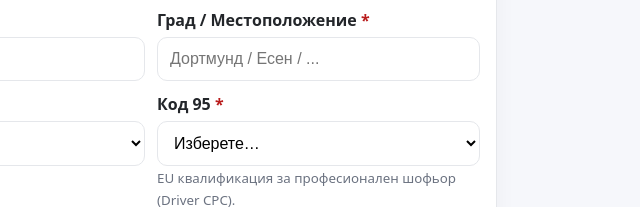
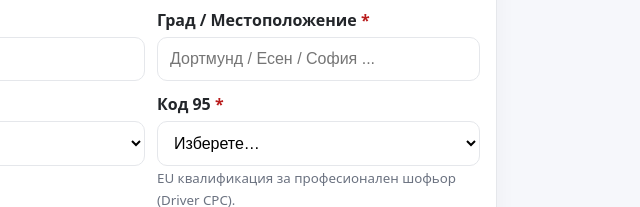
Before and after one commit to MIRAH4NK3/rumak-dortmund-form, a plain HTML site: page index.html in a window 1280 px wide. Shown: the part 314-521 px from the top of the page, 489-1129 px from the left. Drawn offline with Linux system fonts and the light colour scheme.

Commit message:
Update index.html

```diff
--- a/index.html
+++ b/index.html
@@ -83,7 +83,7 @@
           </div>
           <div class="col">
             <label class="req">Град / Местоположение</label>
-            <input type="text" name="location" placeholder="Дортмунд / Есен / ..." required />
+            <input type="text" name="location" placeholder="Дортмунд / Есен / София ..." required />
           </div>
         </div>
 
```
